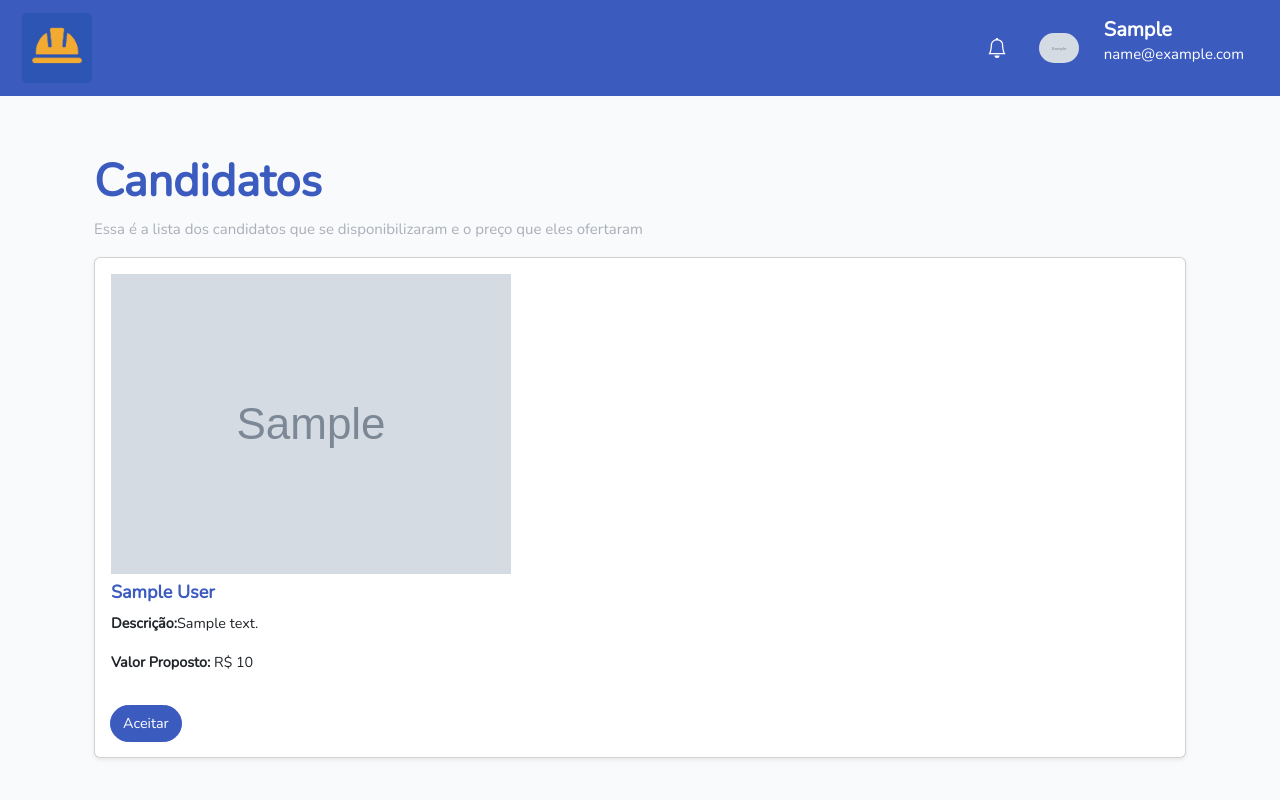
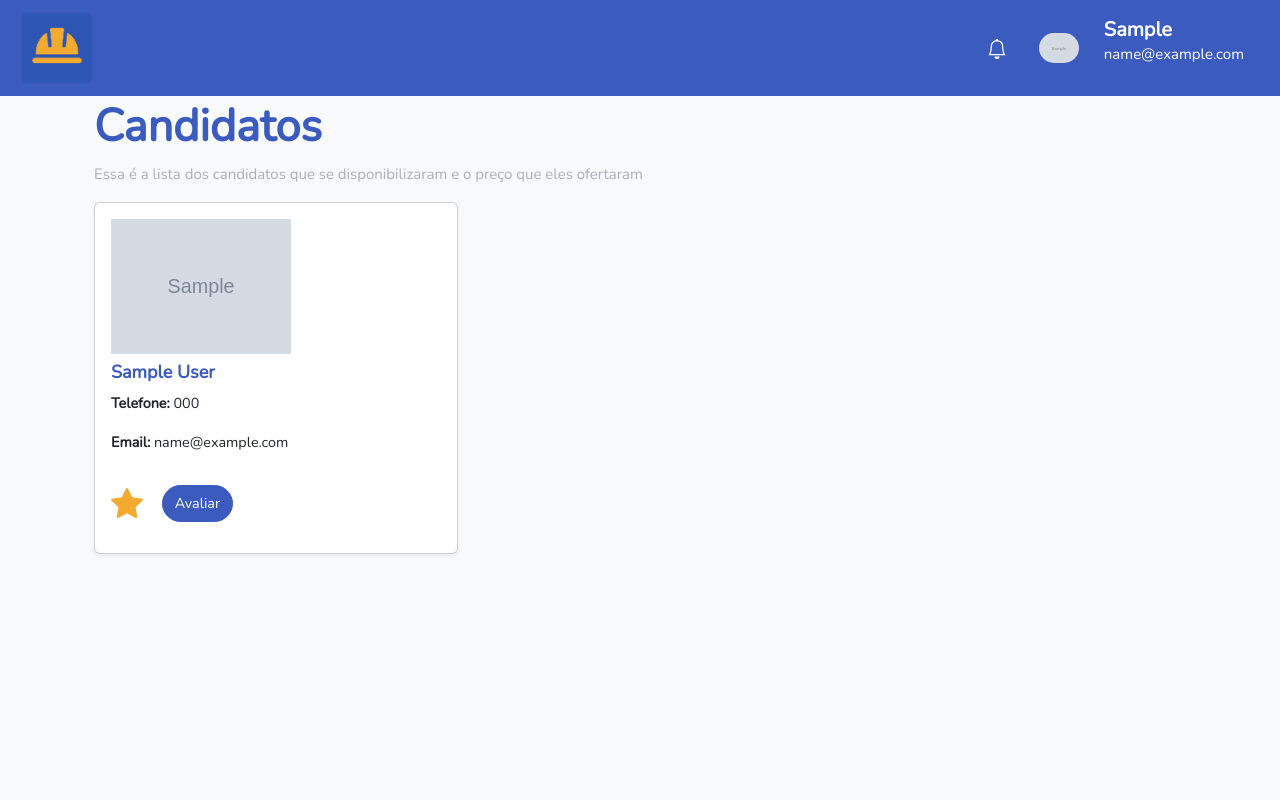
Before and after one commit to EstragouEAgora/projetinho, a Laravel app: page /dashboard/candidatos/1 in a window 1280 px wide. Run offline with Laravel 10, Linux system fonts and the light colour scheme; a user stored in the database is signed in; tables that the repository leaves empty hold one stand-in row (values such as "Sample post"); grey boxes marked "Sample" are stand-in pictures; style sheets or scripts are compiled from the project's sources; some libraries are stand-ins or nearby versions.

Commit message:
Acsa 29/09

```diff
--- a/app/Http/Controllers/controladorCandidatos.php
+++ b/app/Http/Controllers/controladorCandidatos.php
@@ -10,7 +10,6 @@
 class controladorCandidatos extends Controller
 {
 
-
     /* Método que adiciona o prestador de serviço
     na lista de candidatos de determinado pedido */
     public function store(Request $request, $pedido_id)
@@ -18,7 +17,7 @@
         $candidatos = Candidatos::where('pedido_id', '=', $pedido_id)->get();
         $tem = false;
         foreach ($candidatos as $item) {
-            if($item->user_id == Auth::User()->id){
+            if ($item->user_id == Auth::User()->id) {
                 $tem = true;
                 break;
             }
@@ -37,19 +36,25 @@
             return redirect('/dashboard/pedidos')->with('danger', 'Você já se candidatou para esse pedido!');
         }
 
-
     }
 
     /* Método que direciona para a página de candidatos do cliente
     Ele envia um array contendo os candidatos para determinado pedido */
     public function show($pedido_id)
     {
+        $candidatos = Candidatos::where('pedido_id', '=', $pedido_id)
+            ->join('users', 'candidatos.user_id', '=', 'users.id')
+            ->get();
 
-        $candidatos = Candidatos::where('pedido_id','=', $pedido_id)->get();
+        foreach ($candidatos as $item) {
+            if ($item->avaliacao == 6) {
+                $item->avaliacao = 0;
+            }
+        }
+        $candidatos = $candidatos->sortByDesc('avaliacao');
+
         return view('sistema.pedido.candidatosLista', compact('candidatos'));
     }
-
-
 
     /* Apaga a lista de candidatos e redireciona para
     o perfil do prestador de serviço escolhido */
--- a/resources/views/sistema/avaliacao/avaliarPrestador.blade.php
+++ b/resources/views/sistema/avaliacao/avaliarPrestador.blade.php
@@ -4,7 +4,7 @@
     <p class="h1 text-start" id="titulo-da-pagina" style="margin-top: 150px"><b>Avaliando Prestador</b></p>
     <p id="subtitulo-da-pagina"> Avalie o prestador abaixo de acordo com sua experiência!</p>
     <div class="card" id="card-descricao-servico">
-        <form method="POST" action="/dashboard/avaliando/{{ $dados->id }}">
+        <form method="POST" action="/dashboard/avaliando/{{ $dados->id }}/{{$dados->pedido}}">
             @csrf
             <div class="form-group">
                 <label for="avaliacao" class="h4 label-align"
--- a/resources/views/sistema/navbar/navbar.blade.php
+++ b/resources/views/sistema/navbar/navbar.blade.php
@@ -67,7 +67,7 @@
                     </a>
                 </li>
             @endif
-            @if (Auth::user()->tipo == 1)
+            @if (Auth::user()->tipo == 4)
                 <li class="nav-item active flex-sm-fill" id="navbar-topicos">
                     <a class="nav-link" href="{{ route('avaliaCliente') }}" id="navbar-topicos-nome">
                         <i class="bi bi-house">
--- a/resources/views/sistema/pedido/candidatoAceito.blade.php
+++ b/resources/views/sistema/pedido/candidatoAceito.blade.php
@@ -13,10 +13,10 @@
                         <p class="h5 card-title">
                             <span style="color: #3c5bbf; font-weight: bold;">{{ $candidato->apelido }}</span>
                         </p>
-                        <p class="card-text"><b>Telefone:</b>{{ $candidato->telefone }}</p>
-                        <p class="card-text"><b>Email:</b>{{ $candidato->mail }}</p>
+                        <p class="card-text"><b>Telefone: </b>{{ $candidato->telefone }}</p>
+                        <p class="card-text"><b>Email: </b>{{ $candidato->email }}</p>
                     </div>
-                    <a href="">
+                    <a href="/pedidos/salvar/{{ $candidato['user_id'] }}/{{ $candidato['pedido_id']}}">
                         <button class="btn btn-secondary" id="botaozin-padrao">Salvar</button>
                     </a>
                 </div>
--- a/resources/views/sistema/pedido/candidatosLista.blade.php
+++ b/resources/views/sistema/pedido/candidatosLista.blade.php
@@ -7,30 +7,58 @@
 
         @if (isset($candidatos))
             @forelse ($candidatos as $item)
-                <div class="row">
-                    <div class="col-md-12 mb-4">
+                <div class="col-md-4 mb-3">
                     <div class="card shadow-sm">
                         <div class="card-body">
-                                <img class="h5 card-icon" src="/storage/{{ $item->user->fotoPerfil }}">
+                            <img class="h5 card-icon" src="/storage/{{ $item->user->fotoPerfil }}"
+                                style="max-width: 180px; max-height: 300px">
                             <p class="h5 card-title">
-                                    <span
-                                        style="color: #3c5bbf; font-weight: bold;">{{ $item->user->name }}</span>
+                                <span style="color: #3c5bbf; font-weight: bold;">{{ $item->user->name }}</span>
                             </p>
+                            @if ($item->status != 1)
                                 <p class="card-text"><b>Descrição:</b>{{ $item->pedido->descricaoPedido }}</p>
                                 <p class="card-text"><b>Valor Proposto:</b> R$ {{ $item->novoValor }}</p>
-                            </div>
-                            <a href="/pedidos/aceitar/{{ $item['user_id'] }}/ {{ $item->pedido['id']}}">
+                            @else
+                                <p class="card-text"><b>Telefone: </b>{{ $item->user->telefone }}</p>
+                                <p class="card-text"><b>Email: </b>{{ $item->user->email }}</p>
+                            @endif
+                            @if ($item->avaliacao != 5)
+                                @if ($item->avaliacao == 0)
+                                    <img src="{{ asset('storage/imagens/star.svg') }}" style="width: 2rem;">
+                                    <img src="{{ asset('storage/imagens/star.svg') }}" style="width: 2rem;">
+                                    <img src="{{ asset('storage/imagens/star.svg') }}" style="width: 2rem;">
+                                    <img src="{{ asset('storage/imagens/star.svg') }}" style="width: 2rem;">
+                                    <img src="{{ asset('storage/imagens/star.svg') }}" style="width: 2rem;">
+                                    <p>Ainda não avaliado!</p>
+                                @else
+                                    @for ($i = 0; $i < $item->avaliacao; $i++)
+                                        <img src="{{ asset('storage/imagens/star-fill.svg') }}" style="width: 2rem;">
+                                    @endfor
+                                    @for ($i = 0; $i < $item->resto; $i++)
+                                        <img src="{{ asset('storage/imagens/star.svg') }}" style="width: 2rem;">
+                                    @endfor
+                                @endif
+                            @else
+                                @for ($i = 0; $i < $item->avaliacao; $i++)
+                                    <img src="{{ asset('storage/imagens/star-fill.svg') }}" style="width: 2rem;">
+                                @endfor
+                            @endif
+                            @if ($item->status != 1)
+                                <a href="/pedidos/aceitar/{{ $item['user_id'] }}/{{ $item['pedido_id'] }}">
                                     <button class="btn btn-secondary" id="botaozin-padrao">Aceitar</button>
                                 </a>
+                            @else
+                                <a href="/dashboard/avaliar/{{ $item['user_id'] }}/{{$item['pedido_id']}}">
+                                    <button class="btn btn-secondary" id="botaozin-padrao">
+                                        Avaliar
+                                    </button>
+                                </a>
+                            @endif
                         </div>
                     </div>
                 @empty
-                    <p><b>Nenhum prestador se candidatou ao seu pedido ainda...<b></p>
+                    <p id="subtitulo-da-pagina"><b>Nenhum prestador se candidatou ao seu pedido ainda...<b></p>
             @endforelse
         @endif
-
     </div>
 @endsection
-
-
-<div class="row">
--- a/routes/web.php
+++ b/routes/web.php
@@ -75,6 +75,8 @@
 
 Route::get('/pedidos/aceitar/{user_id}/{pedido_id}', [App\Http\Controllers\controladorPedido::class, 'aceitar'])->name('aceitarPedido');
 
+Route::get('/pedidos/salvar/{user_id}/{pedido_id}', [App\Http\Controllers\controladorPedido::class, 'apagarCandidatos']);
+
 // Controller do Candidato
 
 Route::post('/dashboard/pedidos/candidatar/{pedido_id}', [App\Http\Controllers\controladorCandidatos::class, 'store'])->name('candidatar');
```
Also changed, not shown: app/Http/Controllers/controladorPedido.php (+16 -12 lines), app/Http/Controllers/controladorProfile.php (+6 -4 lines), package-lock.json, storage/app/public/imagens/Uypf0ItExxikVkaxwPMhOsxi6xAUCHOsLiWLv4Nt.png (added), 1 other file. Lines whose indentation alone changed are shown as unchanged.
